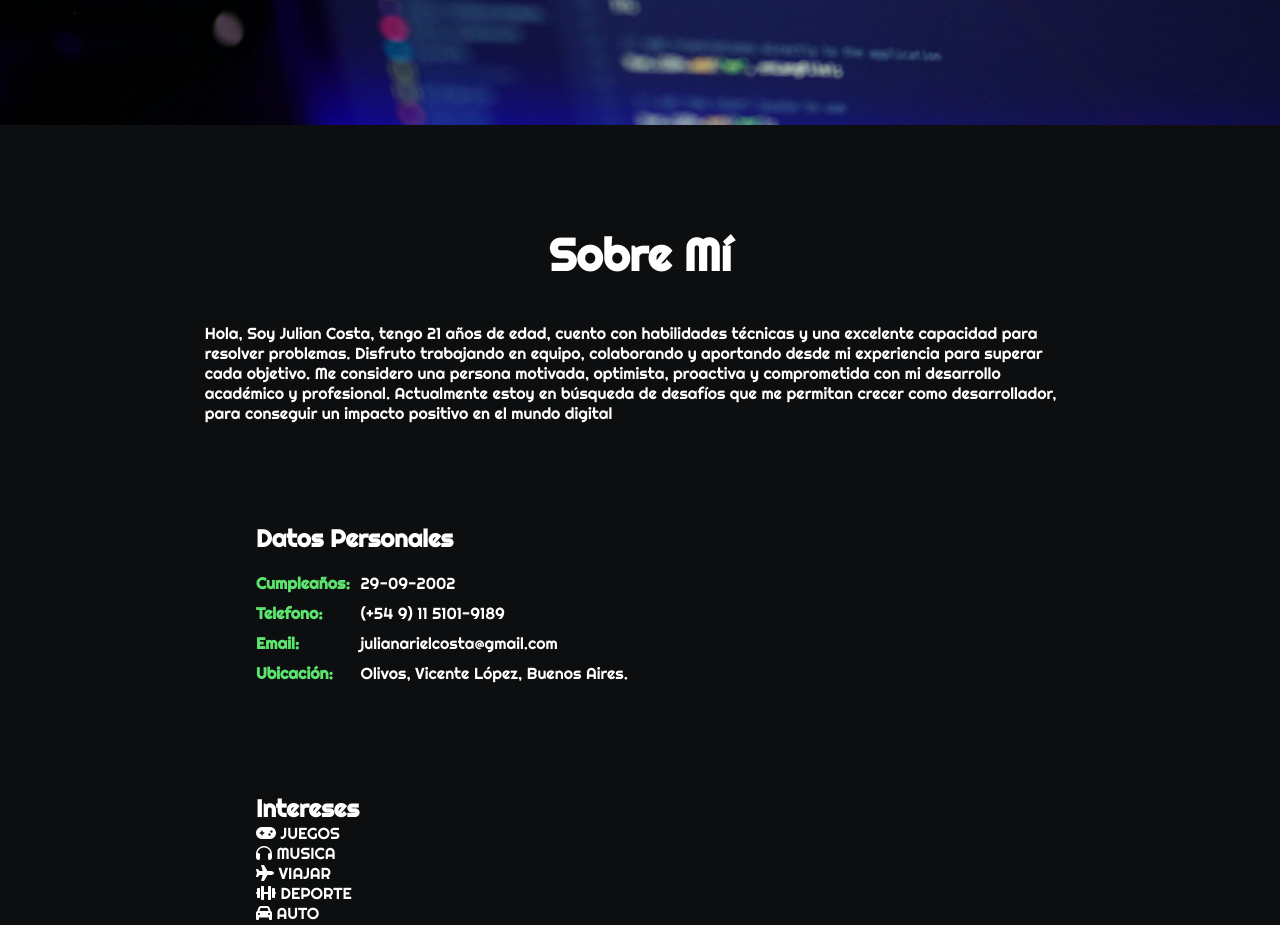
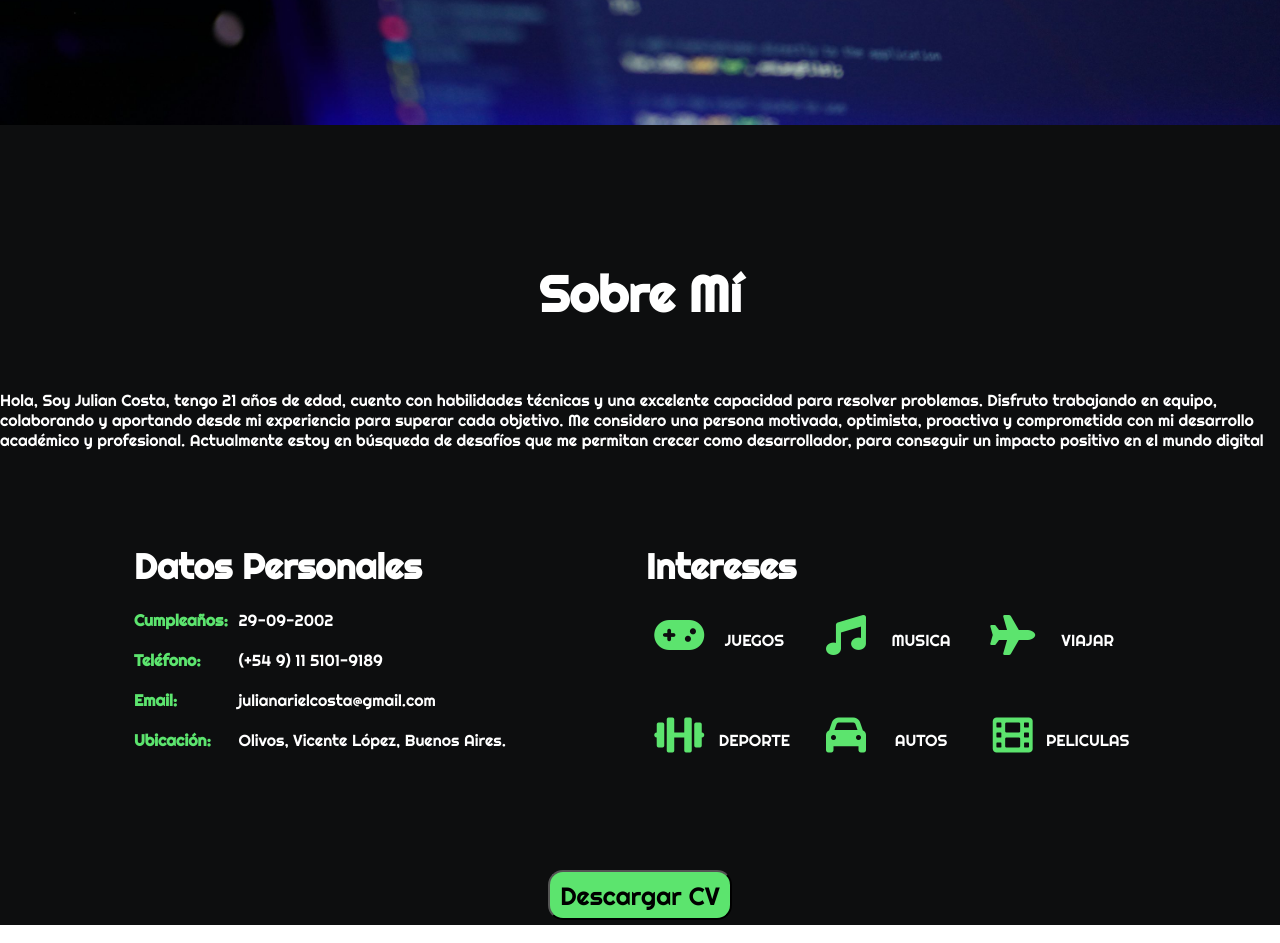
Before and after one commit to julicosta/Mi_Portfolio_Web, a plain HTML site: page index.html in a window 1280 px wide. Shown: the part 675-1618 px from the top of the page. Drawn offline with Linux system fonts and the light colour scheme.

Commit message:
Arreglos y finalizacion del sobre mi

```diff
--- a/estilos.css
+++ b/estilos.css
@@ -27,7 +27,7 @@ html {
 }
 .cabeza h1 {
     margin: 0;
-    padding-left: 100px; /* Aumenta el padding para mover más a la derecha */
+    padding-left: 100px;
   }
 
   .cabeza h3 {
@@ -40,8 +40,8 @@ html {
     padding-right: 200px;
 }
 .cabeza .menu a {
-    text-decoration: none;  /* Elimina el subrayado */
-    color: inherit;         /* Mantiene el color del contenedor cabeza */
+    text-decoration: none;
+    color: inherit;
     font-family: 'Righteous';
 }
 /* ----------------------------- INICIO ----------------------------------*/
@@ -108,32 +108,54 @@ html {
 
 }
 
-.SobreMi h1 {
-
-    padding-top: 8%;
-    font-size: 45px;
-    text-align: center;
+.contenedortitulo {
+    height: 200px;
+    font-size: 50px;
+    display: flex;
+    justify-content: center;
+    align-items:end;
 }
 
 .SobreMi p {
+    width: 1300px;
+    margin: 0 auto;
+    height: 125px;
+    display: flex;
+    align-items: end;
+}
 
-    padding-top: 40px;
-    max-width: 68%;
-    margin: 0 auto;
+.datospersonales, .titulointereses{
+    font-size: 35px;
+    width: 290px;
+    height: 65px;
 }
 
 /*------------------------- DATOS PERSONALES ---------------------------*/
-.datosheader {
-    padding-top: 100px;
-    padding-left: 10%;
-    max-width: 80%;
+
+.contenedorfila {
+    height: 400px;
+    width: 80%;
     margin: 0 auto;
-    text-align: left;
+    margin-top: 20px;
+    display: flex;
+    flex-direction: row;
+    align-items: center;
+    justify-content: space-around;
+}
+
+
+
+.datosheader, .colIntereses {
+    height: 250px;
+    width: 500px;
 }
 
 
 .datos {
-    padding-top: 20px;
+    width: 100%;
+    height: 80%;
+    display: flex;
+    flex-direction: column;
 }
 
 .datos ul {
@@ -141,7 +163,9 @@ html {
 }
 
 .datos ul li {
-    margin-bottom: 10px;
+   width: 500px;
+   height: 40px;
+
 }
 
 .datos ul li strong {
@@ -150,7 +174,58 @@ html {
     width: 100px;
 }
 
-/*------------------------- INTERESES ---------------------------*/
-.colIntereses{
-   padding-top: 100px;
+.intereses {
+    width: 100%;
+    height: 80%;
+    display: flex;
+    flex-direction: row;
+    flex-wrap: wrap;
+    justify-content: space-around;
 }
+
+.interes-item {
+    display: flex;
+    width: 150px;
+    height: 60px;
+    flex-direction: row;
+    justify-content: center;
+    align-items: center;
+}
+
+.interes-item i {
+    font-size: 40px;
+    color: #5ce46e;
+    height: 50px;
+    width: 60px;
+    text-align: center;
+
+}
+
+
+.interes-item span {
+    color: white;
+    font-family: 'Righteous';
+    display: flex;
+    flex-direction: column;
+    justify-content: center;
+    align-items: center;
+    height: 100%;
+    width: 120px;
+}
+.contenedorboton{
+    height: 50px;
+    width: 100%;
+    display: flex;
+    justify-content: center;
+}
+
+.botoncv{
+    display: flex;
+    align-items: center;
+    justify-content: center;
+    font-size: 25px;
+    background-color: #5ce46e;
+    font-family: 'Righteous';
+    padding: 10px;
+    border-radius: 15px;
+}
--- a/index.html
+++ b/index.html
@@ -44,11 +44,18 @@
 
 <section id="SobreMi" class="SobreMi">
 
-<h1>Sobre Mí</h1>
+    <h2 class="contenedortitulo">Sobre Mí</h2>
 
-<p>Hola, Soy Julian Costa, tengo 21 años de edad, cuento con habilidades técnicas y una excelente capacidad para resolver problemas. Disfruto trabajando en equipo, colaborando y aportando desde mi experiencia para superar cada objetivo. Me considero una persona motivada, optimista, proactiva y comprometida con mi desarrollo académico y profesional. Actualmente estoy en búsqueda de desafíos que me permitan crecer como desarrollador, para conseguir un impacto positivo en el mundo digital</p>
+    <p>
+        Hola, Soy Julian Costa, tengo 21 años de edad, cuento con habilidades técnicas y una excelente capacidad para resolver problemas.
+        Disfruto trabajando en equipo, colaborando y aportando desde mi experiencia para superar cada objetivo.
+        Me considero una persona motivada, optimista, proactiva y comprometida con mi desarrollo académico y profesional.
+        Actualmente estoy en búsqueda de desafíos que me permitan crecer como desarrollador, para conseguir un impacto positivo en el mundo digital
+    </p>
+
+    <div class="contenedorfila">
         <div class="datosheader">
-<h2 id="DatosPersonales">Datos Personales</h2>
+            <h2 class="datospersonales">Datos Personales</h2>
             <div class="datos">
                 <ul>
                     <li>
@@ -56,7 +63,7 @@
                         29-09-2002
                     </li>
                     <li>
-            <strong>Telefono:</strong>
+                        <strong>Teléfono:</strong>
                         (+54 9) 11 5101-9189
                     </li>
                     <li>
@@ -69,38 +76,36 @@
                     </li>
                 </ul>
             </div>
+        </div>
+
         <div class="colIntereses">
-    <h2>Intereses</h2>
+            <h2 class="titulointereses">Intereses</h2>
             <div class="intereses">
                 <div class="interes-item">
-            <i class="fa-solid fa-gamepad"></i>
-            <span>JUEGOS</span>
+                    <i class="fas fa-gamepad"></i><span>JUEGOS</span>
                 </div>
                 <div class="interes-item">
-            <i class="fa-solid fa-headphones"></i>
-            <span>MUSICA</span>
+                    <i class="fas fa-music"></i><span>MUSICA</span>
                 </div>
                 <div class="interes-item">
-            <i class="fa-solid fa-plane"></i>
-            <span>VIAJAR</span>
+                    <i class="fas fa-plane"></i><span>VIAJAR</span>
+                </div>
+                <div class="interes-item"><i class="fas fa-dumbbell">
+                    </i><span>DEPORTE</span>
                 </div>
                 <div class="interes-item">
-            <i class="fa-solid fa-dumbbell"></i>
-            <span>DEPORTE</span>
+                    <i class="fas fa-car"></i><span>AUTOS</span>
                 </div>
                 <div class="interes-item">
-            <i class="fa-solid fa-car"></i>
-            <span>AUTO</span>
-        </div>
-        <div class="interes-item">
-            <i class="fa-solid fa-film"></i>
-            <span>PELICULAS</span>
+                    <i class="fas fa-film"></i><span>PELICULAS</span>
                 </div>
             </div>
         </div>
-
-
-
+    </div>
+    <div class="contenedorboton">
+        <button class="botoncv">
+            Descargar CV
+        </button>
     </div>
 </section>
 
```
Lines whose indentation alone changed are shown as unchanged.
